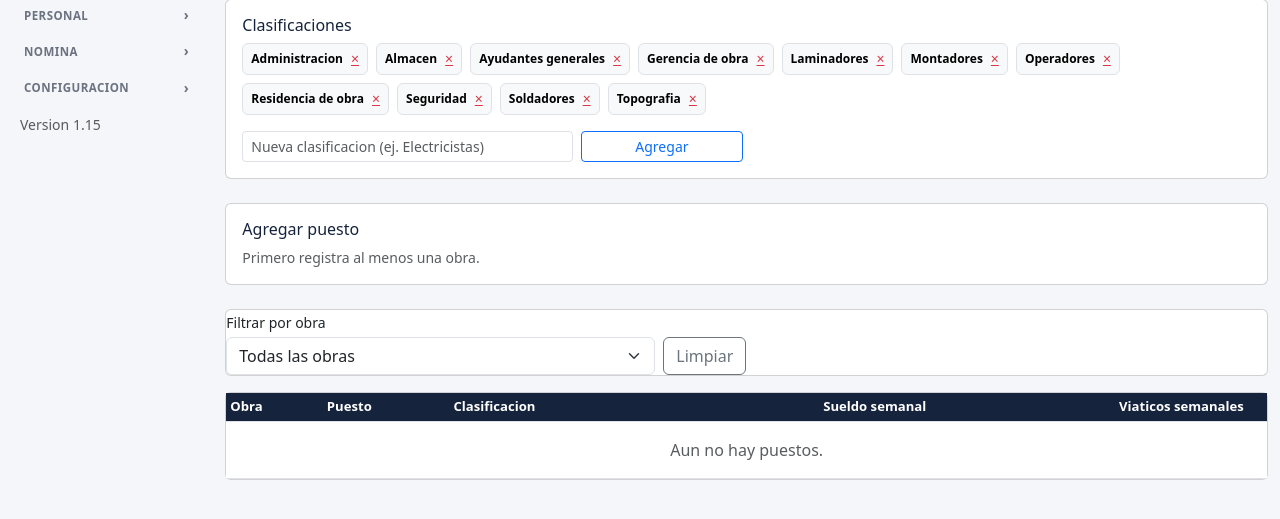
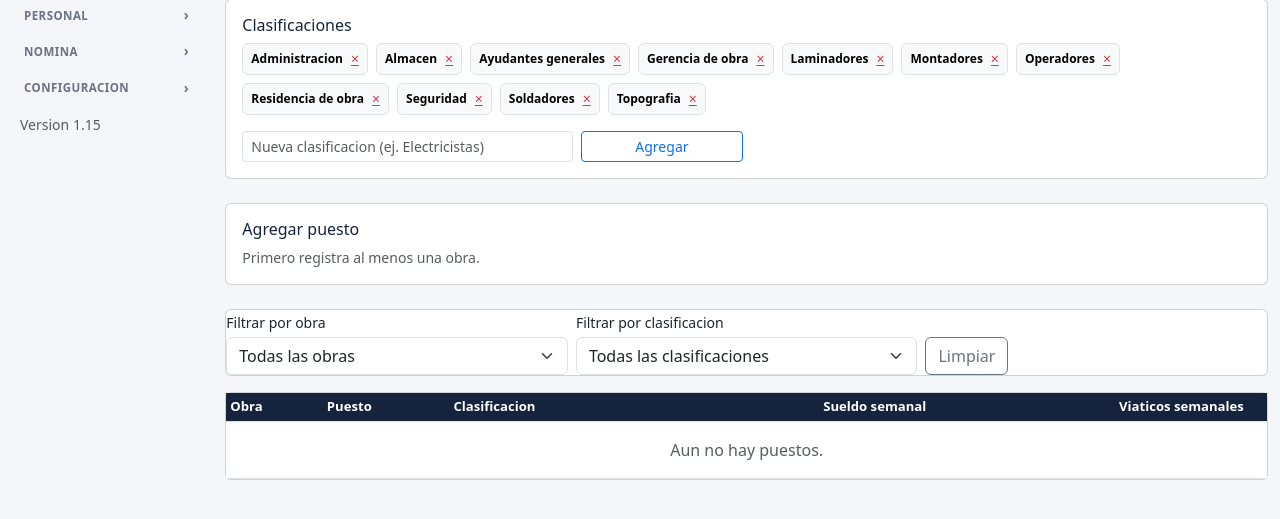
Before and after one commit to Poltech2024/poltech, a Flask app: page /catalogo in a window 1280 px wide. Shown: the part 143-662 px from the top of the page. Run offline with Flask 3, Linux system fonts and the light colour scheme; the visitor is signed in with stand-in values (Sample User, id 1); data comes from the database, SQL or seed files in the repository; data that the repository does not hold is empty.

Commit message:
Catalogo de sueldos: agrega filtro por Clasificacion junto al de Obra; backlog: agrega subir PDFs de pago de nomina y consultas CEP de Banxico

```diff
--- a/app.py
+++ b/app.py
@@ -1251,6 +1251,7 @@ def catalogo():
         return redirect(url_for("catalogo"))
     vis = obras_del_usuario(db)
     filtro_obra = (request.args.get("obra_id") or "").strip()
+    filtro_clasif = (request.args.get("clasificacion") or "").strip()
     where, args = [], []
     if vis is None:
         obras_l = db.execute("SELECT * FROM obras ORDER BY nombre").fetchall()
@@ -1263,6 +1264,8 @@ def catalogo():
         where.append("0")
     if filtro_obra:
         where.append("o.id = ?"); args.append(filtro_obra)
+    if filtro_clasif:
+        where.append("p.clasificacion = ?"); args.append(filtro_clasif)
     sql = ("SELECT p.*, p.nombre AS puesto, o.nombre AS obra, o.estado FROM puestos p "
            "JOIN obras o ON o.id=p.obra_id")
     if where:
@@ -1275,7 +1278,7 @@ def catalogo():
         "FROM clasificaciones c ORDER BY c.nombre"
     ).fetchall()
     return render_template("catalogo_list.html", obras=obras_l, puestos=puestos,
-                           filtro_obra=filtro_obra,
+                           filtro_obra=filtro_obra, filtro_clasif=filtro_clasif,
                            clasificaciones=[c["nombre"] for c in clasif_rows],
                            clasif_rows=clasif_rows)
 
--- a/templates/catalogo_list.html
+++ b/templates/catalogo_list.html
@@ -60,11 +60,18 @@
 {% endif %}
 <div class="card mb-3">
   <form method="get" class="row g-2 align-items-end">
-    <div class="col-md-5">
+    <div class="col-md-4">
       <label class="form-label small mb-1">Filtrar por obra</label>
       <select name="obra_id" class="form-select" onchange="this.form.submit()">
         <option value="">Todas las obras</option>
         {% for o in obras %}<option value="{{ o.id }}" {{ 'selected' if filtro_obra == o.id|string }}>{{ o.nombre }} ({{ o.estado }})</option>{% endfor %}
+      </select>
+    </div>
+    <div class="col-md-4">
+      <label class="form-label small mb-1">Filtrar por clasificacion</label>
+      <select name="clasificacion" class="form-select" onchange="this.form.submit()">
+        <option value="">Todas las clasificaciones</option>
+        {% for c in clasificaciones %}<option value="{{ c }}" {{ 'selected' if filtro_clasif == c }}>{{ c }}</option>{% endfor %}
       </select>
     </div>
     <div class="col-md-3">
```
Also changed, not shown: BACKLOG.md (+5 -0 lines).
